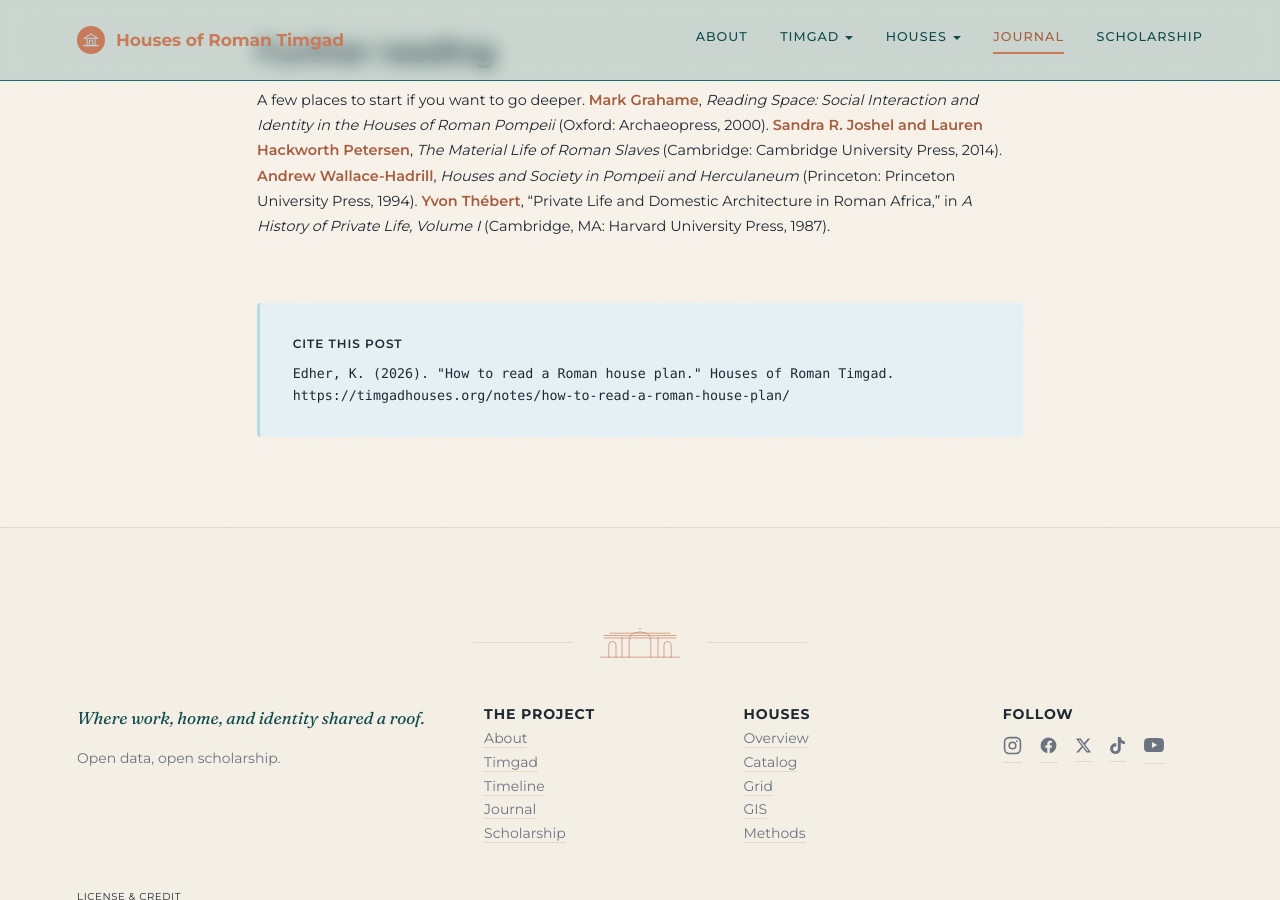
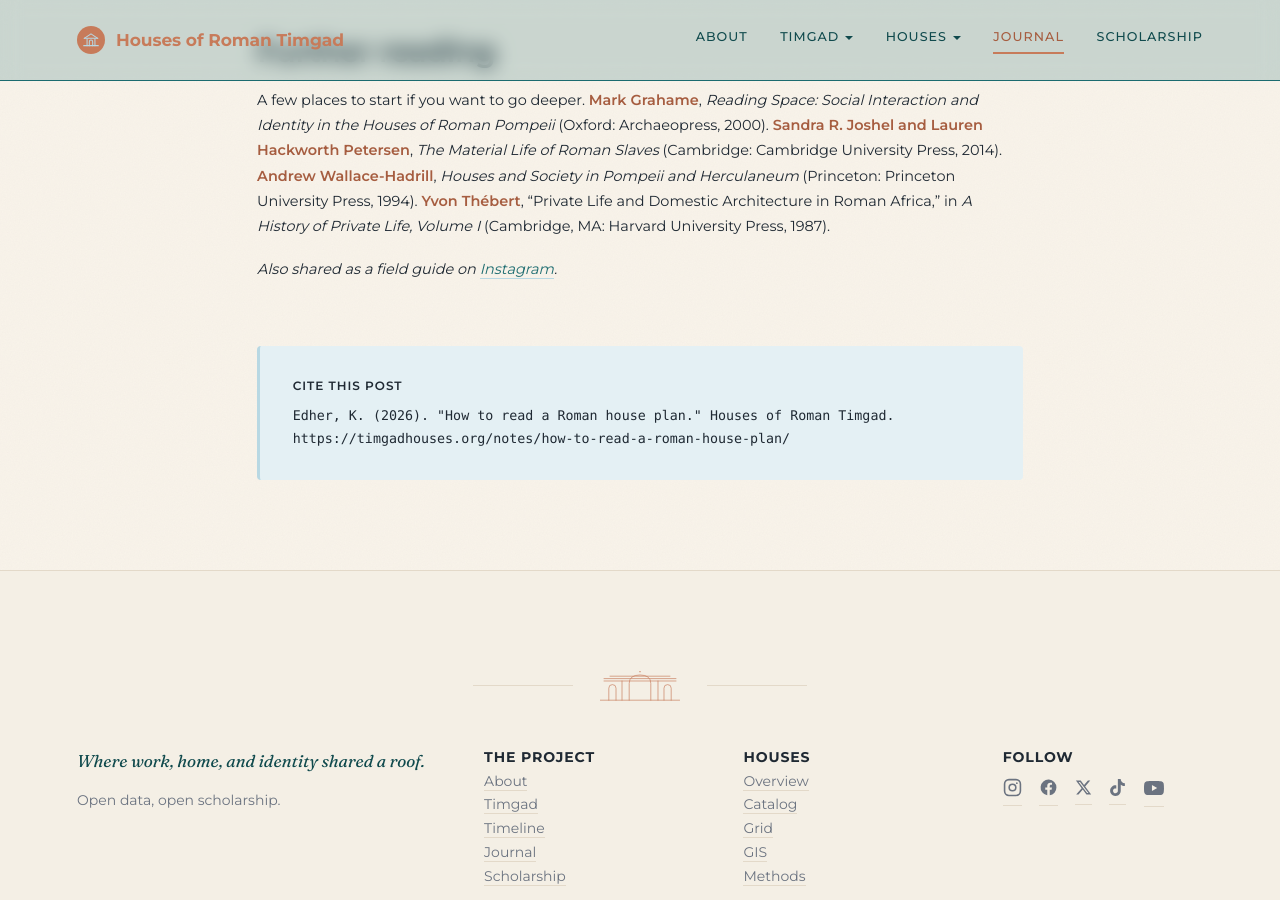
Before and after one commit to kimedher/timgadhouses, a Jekyll site: the page built from _posts/2026-07-23-how-to-read-a-roman-house-plan.md, in a window 1280 px wide and 900 px high, scrolled down 7817 px. Built offline with Jekyll 4.4.1, drawn with Linux system fonts in a browser that asks for light colours; some of the changed lines change nothing that is shown.

Commit message:
Link Journal post to Instagram carousel

```diff
--- a/_posts/2026-07-23-how-to-read-a-roman-house-plan.md
+++ b/_posts/2026-07-23-how-to-read-a-roman-house-plan.md
@@ -98,4 +98,4 @@ That is where this site is heading next: close-ups of individual houses across t
 
 A few places to start if you want to go deeper. <span style='color:#A65D40;font-weight:600;'>Mark Grahame</span>, <em>Reading Space: Social Interaction and Identity in the Houses of Roman Pompeii</em> (Oxford: Archaeopress, 2000). <span style='color:#A65D40;font-weight:600;'>Sandra R. Joshel and Lauren Hackworth Petersen</span>, <em>The Material Life of Roman Slaves</em> (Cambridge: Cambridge University Press, 2014). <span style='color:#A65D40;font-weight:600;'>Andrew Wallace-Hadrill</span>, <em>Houses and Society in Pompeii and Herculaneum</em> (Princeton: Princeton University Press, 1994). <span style='color:#A65D40;font-weight:600;'>Yvon Thébert</span>, "Private Life and Domestic Architecture in Roman Africa," in <em>A History of Private Life, Volume I</em> (Cambridge, MA: Harvard University Press, 1987).
 
-<!-- After the Instagram carousel goes live, add: <p><em>Also shared as a field guide on <a href="IG_POST_URL">Instagram</a>.</em></p> -->
+<p><em>Also shared as a field guide on <a href="https://www.instagram.com/p/DbJMsuHGK5p/">Instagram</a>.</em></p>
```
